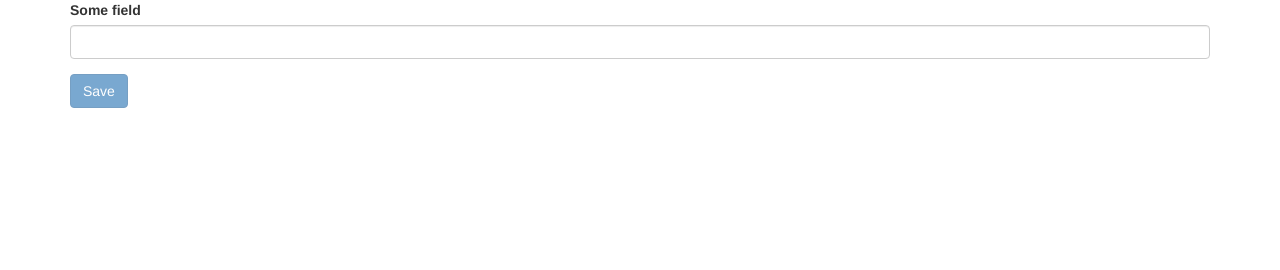
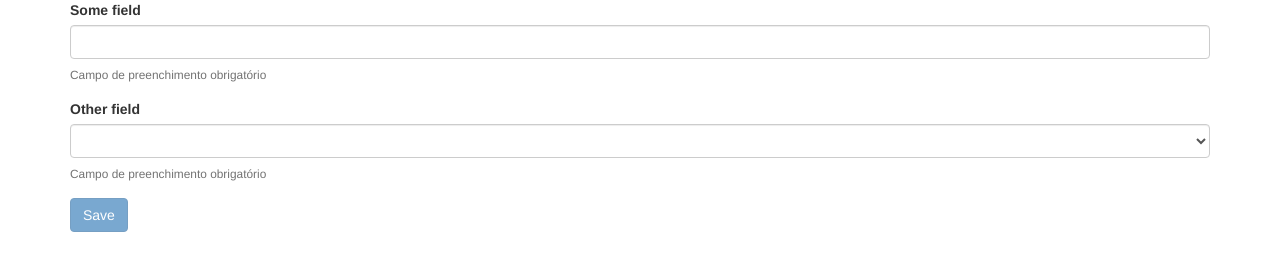
Before and after one commit to assisrafael/angular-bootstrap-form-validation, a website: page demo/index.html in a window 1280 px wide. Drawn offline with nearby package versions, Linux system fonts and the light colour scheme.

Commit message:
Improved message errors

```diff
--- a/bower.json
+++ b/bower.json
@@ -1,6 +1,6 @@
 {
   "name": "angular-bootstrap-form-validation",
-  "version": "0.1",
+  "version": "0.9.0",
   "description": "AngularJS directives for Twitter Bootstrap 3.0 form validation",
   "main": "form-validation.js",
   "keywords": [
--- a/demo/index.html
+++ b/demo/index.html
@@ -20,7 +20,16 @@
 		<form name="someForm" novalidate ui-validation-submit="save()">
 			<div class="form-group" ui-validation-show-errors>
 				<label for="someField" class="control-label">Some field</label>
-				<input type="text" name="someField" required class="form-control" ng-model="someField">
+				<input type="text" name="someField" required class="form-control" ng-model="someField" ng-minlength="3">
+				<ui-validation-error-messages>
+			</div>
+
+			<div class="form-group" ui-validation-show-errors>
+				<label for="otherField" class="control-label">Other field</label>
+				<select name="otherField" required class="form-control" ng-model="otherField">
+					<option value="one">One option</option>
+					<option value="another">Another option</option>
+				</select>
 				<ui-validation-error-messages>
 					<ui-custom-error-message error="required">This field cannot be empty</ui-custom-error-message>
 				</ui-validation-error-messages>
--- a/src/form-validation.js
+++ b/src/form-validation.js
@@ -16,11 +16,11 @@ angular.module('ui.bootstrap.validation', [])
 				this.attempted = true;
 			};
 		}],
-		link: function(scope, formElement, attributes, controllers) {
+		link: function(scope, formElement, attrs, controllers) {
 			var submitController = controllers[0];
 			var formController = (controllers.length > 1) ? controllers[1] : null;
 
-			var fn = $parse(attributes.fvSubmit);
+			var fn = $parse(attrs.uiValidationSubmit);
 
 			formElement.bind('submit', function () {
 				submitController.setAttempted();
@@ -42,24 +42,34 @@ angular.module('ui.bootstrap.validation', [])
 .directive('uiValidationShowErrors', [function () {
 	return {
 		restrict: 'A',
-		require: '^uiValidationSubmit',
-		scope: {
-		},
-		compile: function(element, attrs) {
+		require: [
+			'^form',
+			'^?uiValidationSubmit'
+		],
+		scope: { },
+		link: function (scope, element, attrs, controllers) {
 			if(!element.hasClass('form-group')) {
 				throw 'ui-validation-show-errors element requires \'form-group\' class';
 			}
 
-			if(element[0].querySelector('input[name]') == null &&
-				element[0].querySelector('select[name]') == null &&
-				element[0].querySelector('textarea[name]') == null)
-			{
+			var formCtrl = controllers[0];
+
+			if(!formCtrl) {
+				throw 'ui-validation-show-errors requires a controller associated to this form';
+			}
+
+			var submitCtrl = (controllers.length > 1) ? controllers[1] : null;
+
+			var inputElement = element[0].querySelector('input[name],select[name],textarea[name]');
+
+			if(!inputElement)	{
 				throw 'ui-validation-show-errors requires a child input/select/textarea element with a \'name\' attribute';
 			}
-		},
-		link: function (scope, element, attrs, submitCtrl) {
+
+			var fieldCtrl = formCtrl[inputElement.name];
+
 			scope.$watch(function(){
-				return submitCtrl.attempted && scope.formField.$invalid;
+				return fieldCtrl.$invalid && (!submitCtrl || submitCtrl.attempted);
 			}, function(needsAttention) {
 				if(needsAttention) {
 					element.addClass('has-error');
@@ -70,11 +80,35 @@ angular.module('ui.bootstrap.validation', [])
 		}
 	};
 }])
-.directive('uiValidationErrorMessages', [function () {
+.directive('uiValidationErrorMessages', ['$compile', function ($compile) {
 	return {
 		restrict: 'E',
+		require: '^form',
 		templateUrl: 'templates/form-validation/error-messages.html',
-		scope: {
+		scope: {},
+		link: function(scope, element, attrs, formCtrl) {
+			var formGroup = element.parent();
+			var inputElement = formGroup[0].querySelector('input[name],select[name],textarea[name]');
+
+			if(!inputElement)	{
+				throw 'ui-validation-error-messages requires a sibling input/select/textarea element with a \'name\' attribute';
+			}
+
+			scope.fieldCtrl = formCtrl[inputElement.name];
+			var angularElement = angular.element(inputElement);
+			scope.minlength = angularElement.attr('ng-minlength');
+			scope.min = angularElement.attr('min');
+			scope.max = angularElement.attr('max');
+
+			scope.errorMessages = {
+				'required': 'Campo de preenchimento obrigatório',
+				'min': 'Valor mínimo: {{min}}',
+				'max': 'Valor mínimo: {{max}}',
+				'minlength': 'Tamanho mínimo: {{minlength}} caracteres',
+				'email': 'Email inválido',
+			};
+
+			$compile(formGroup[0].querySelector('.help-block'))(scope);
 		}
 	};
 }])
@@ -88,12 +122,8 @@ angular.module('ui.bootstrap.validation', [])
 }])
 .run(['$templateCache', function($templateCache) {
 	$templateCache.put('templates/form-validation/error-messages.html',
-		'<div class="error" ng-show="formField.$invalid">' +
-		'	<small class="error" ng-show="formField.$error.required">{{required || \'Campo de preenchimento obrigatório.\'}}</small>' +
-		'	<small class="error" ng-show="formField.$error.min">Valor mínimo: {{min || \'?\'}}.</small>' +
-		'	<small class="error" ng-show="formField.$error.max">Valor máximo: {{max || \'?\'}}.</small>' +
-		'	<small class="error" ng-show="formField.$error.minlength">Tamanho mínimo: {{minlength || \'?\'}} caracteres.</small>' +
-		'	<small class="error" ng-show="formField.$error.email">Email inválido.</small>' +
+		'<div class="help-block" ng-show="fieldCtrl.$invalid">' +
+		'	<small ng-repeat="(errorType, errorValue) in fieldCtrl.$error" ng-show="errorValue">{{errorMessages[errorType]}}</small>' +
 		'</div>'
 	);
 }]);
```
